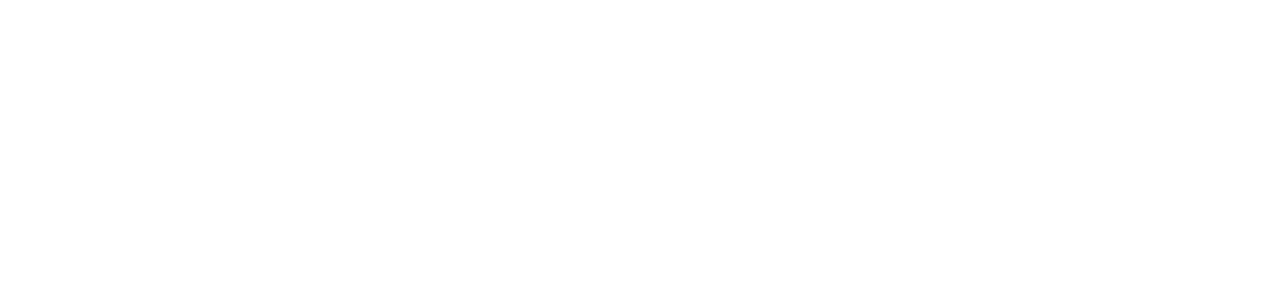
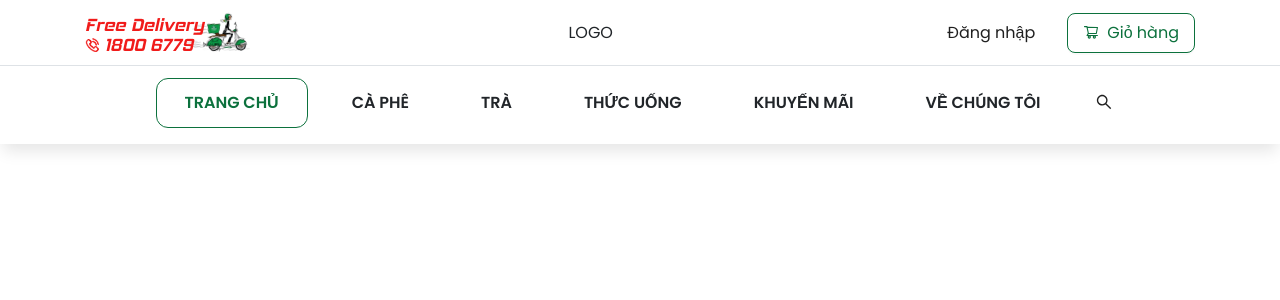
Before and after one commit to KenvinHuy2/kha20110500-TLCN_fe_reactjs, a React (Create React App) app: page / in a window 1280 px wide. Before the commit this address had no page. Shown: the top 300 px of the page. Built offline with nearby package versions, Linux system fonts and the light colour scheme.

Commit message:
complete header

```diff
--- a/public/index.html
+++ b/public/index.html
@@ -16,7 +16,7 @@
     rel="stylesheet" />
   <link rel="stylesheet" href="https://cdn.jsdelivr.net/npm/bootstrap@4.6.2/dist/css/bootstrap.min.css"
     integrity="sha384-xOolHFLEh07PJGoPkLv1IbcEPTNtaed2xpHsD9ESMhqIYd0nLMwNLD69Npy4HI+N" crossorigin="anonymous">
-  <title>Chill Chill</title>
+  <title>React App</title>
 </head>
 
 <body>
--- a/src/App.jsx
+++ b/src/App.jsx
@@ -1,9 +1,16 @@
 import React, { lazy } from 'react';
 import { useRoutes } from 'react-router-dom';
 import { LazyLoadComponent } from './core/components';
-import { AdminLayout } from './core/layouts';
+import { AdminLayout, ClientLayout } from './core/layouts';
 
+// Client pages
+const Home = lazy(() => import('./pages/home'));
+
+// Admin pages
 const Dashboard = lazy(() => import('./pages/admin/dashboard'));
+const Users = lazy(() => import('./pages/admin/users'));
+const Orders = lazy(() => import('./pages/admin/orders'));
+const Products = lazy(() => import('./pages/admin/products'));
 
 const App = () => {
   const routes = useRoutes([
@@ -16,16 +23,26 @@ const App = () => {
           element: <LazyLoadComponent component={<Dashboard />} />,
         },
         {
-          index: true,
-          element: <LazyLoadComponent component={<Dashboard />} />,
+          path: 'quan-ly-tai-khoan',
+          element: <LazyLoadComponent component={<Users />} />,
         },
         {
-          index: true,
-          element: <LazyLoadComponent component={<Dashboard />} />,
+          path: 'quan-ly-don-hang',
+          element: <LazyLoadComponent component={<Orders />} />,
         },
         {
+          path: 'quan-ly-san-pham',
+          element: <LazyLoadComponent component={<Products />} />,
+        },
+      ],
+    },
+    {
+      path: '',
+      element: <ClientLayout />,
+      children: [
+        {
           index: true,
-          element: <LazyLoadComponent component={<Dashboard />} />,
+          element: <LazyLoadComponent component={<Home />} />,
         },
       ],
     },
--- /dev/null
+++ b/src/core/components/header/Header.jsx
@@ -0,0 +1,84 @@
+import React, { memo } from 'react';
+import './styles.scss';
+import { Button, Space, Tooltip } from 'antd';
+import { SearchOutlined, ShoppingCartOutlined } from '@ant-design/icons';
+import { NavLink } from 'react-router-dom';
+
+const menus = [
+  {
+    id: 'trang-chu',
+    path: '/',
+    label: 'trang chủ',
+  },
+  {
+    id: 'ca-phe',
+    path: '/ca-phe',
+    label: 'cà phê',
+  },
+  {
+    id: 'tra',
+    path: '/tra',
+    label: 'trà',
+  },
+  {
+    id: 'thuc-uong',
+    path: '/thuc-uong',
+    label: 'thức uống',
+  },
+  {
+    id: 'khuyen-mai',
+    path: '/khuyen-mai',
+    label: 'khuyến mãi',
+  },
+  {
+    id: 've-chung-toi',
+    path: '/ve-chung-toi',
+    label: 'về chúng tôi',
+  },
+];
+
+const Header = () => {
+  return (
+    <>
+      <header id='client-header'>
+        <div className='container'>
+          <div className='header-top'>
+            <div className='logo-delivery'>
+              <img src='/assets/images/delivery.png' alt='Logo delivery' />
+            </div>
+            <div className='logo-main'>LOGO</div>
+            <div className='actions'>
+              <Space size='middle'>
+                <Button type='text' size='large'>
+                  Đăng nhập
+                </Button>
+                <Button size='large' icon={<ShoppingCartOutlined />} className='btn-cart'>
+                  Giỏ hàng
+                </Button>
+              </Space>
+            </div>
+          </div>
+        </div>
+        <div className='border-top'>
+          <div className='container'>
+            <div className='menus'>
+              {menus.map((item) => (
+                <NavLink
+                  key={item.id}
+                  to={item.path}
+                  className='text-uppercase font-weight-600 menu-item'>
+                  {item.label}
+                </NavLink>
+              ))}
+              <Tooltip title='Tìm kiếm'>
+                <Button icon={<SearchOutlined />} size='large' type='text'></Button>
+              </Tooltip>
+            </div>
+          </div>
+        </div>
+      </header>
+    </>
+  );
+};
+
+export default memo(Header);
--- /dev/null
+++ b/src/core/components/header/styles.scss
@@ -0,0 +1,48 @@
+#client-header {
+  position: sticky;
+  top: 0;
+  box-shadow: 0px 10px 15px -3px rgba(0, 0, 0, 0.1);
+
+  .header-top {
+    padding: 12px 0;
+    display: flex;
+    align-items: center;
+    justify-content: space-between;
+
+    .actions {
+      .btn-cart {
+        border: 1px solid #0c713d;
+        color: #0c713d;
+      }
+    }
+  }
+
+  .menus {
+    padding: 12px 0 16px 0;
+    display: flex;
+    align-items: center;
+    justify-content: center;
+    gap: 16px;
+
+    .menu-item {
+      display: inline-block;
+      padding: 12px 28px;
+      border-radius: 12px;
+      transition: background 0.3s ease;
+      font-weight: 600;
+
+      &:hover {
+        background-color: rgba(0, 0, 0, 0.1);
+      }
+
+      &.active {
+        border: 1px solid #0c713d;
+        color: #0c713d;
+        font-weight: 600;
+        &:hover {
+          background: unset;
+        }
+      }
+    }
+  }
+}
--- a/src/core/components/index.js
+++ b/src/core/components/index.js
@@ -4,5 +4,6 @@ export { default as FormDropdown } from './form-dropdown/FormDropdown';
 export { default as FormInput } from './form-input/FormInput';
 export { default as FormModal } from './form-modal/FormModal';
 export { default as FormRadioGroup } from './form-radio-group/FormRadioGroup';
+export { default as Header } from './header/Header';
 export { default as LazyLoadComponent } from './lazy-load-component/LazyLoadComponent';
 export { default as LoadingSpinner } from './loading-spinner/LoadingSpinner';
--- a/src/core/layouts/client-layout/ClientLayout.jsx
+++ b/src/core/layouts/client-layout/ClientLayout.jsx
@@ -1,8 +1,15 @@
 import React from 'react';
 import './styles.scss';
+import { Header } from '../../components';
 
 const ClientLayout = () => {
-  return <></>;
+  return (
+    <>
+      <div id='client-layout'>
+        <Header />
+      </div>
+    </>
+  );
 };
 
 export default ClientLayout;
--- a/src/core/layouts/client-layout/styles.scss
+++ b/src/core/layouts/client-layout/styles.scss
@@ -0,0 +1,5 @@
+#client-layout {
+  height: 100vh;
+  width: 100vw;
+  overflow: hidden auto;
+}
--- /dev/null
+++ b/src/pages/home/Home.jsx
@@ -0,0 +1,7 @@
+import React from 'react';
+
+const Home = () => {
+  return <>Home</>;
+};
+
+export default Home;
--- /dev/null
+++ b/src/pages/home/index.js
@@ -0,0 +1,2 @@
+import Home from './Home';
+export default Home;
```
Also changed, not shown: public/assets/images/delivery.png (added).
